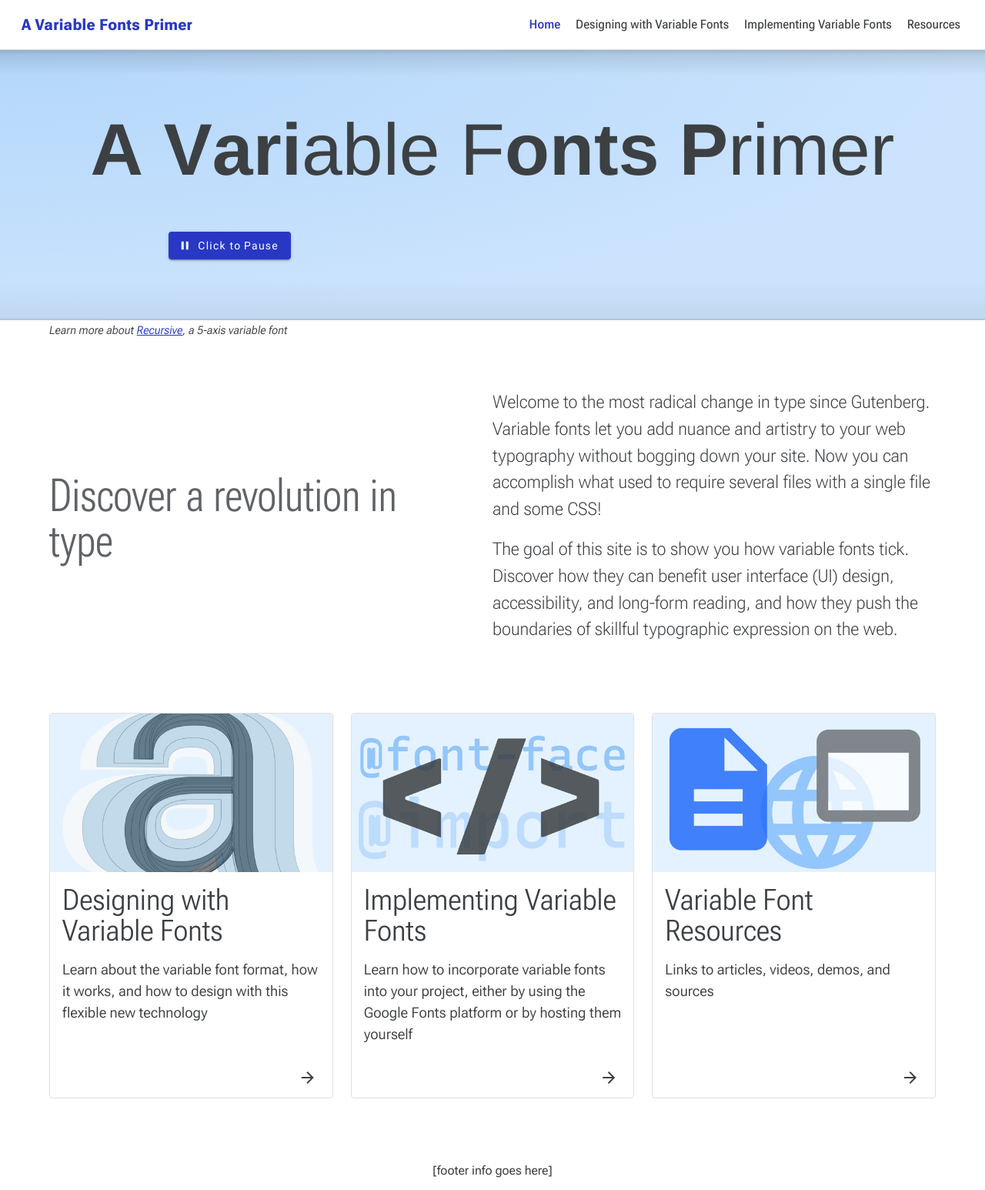
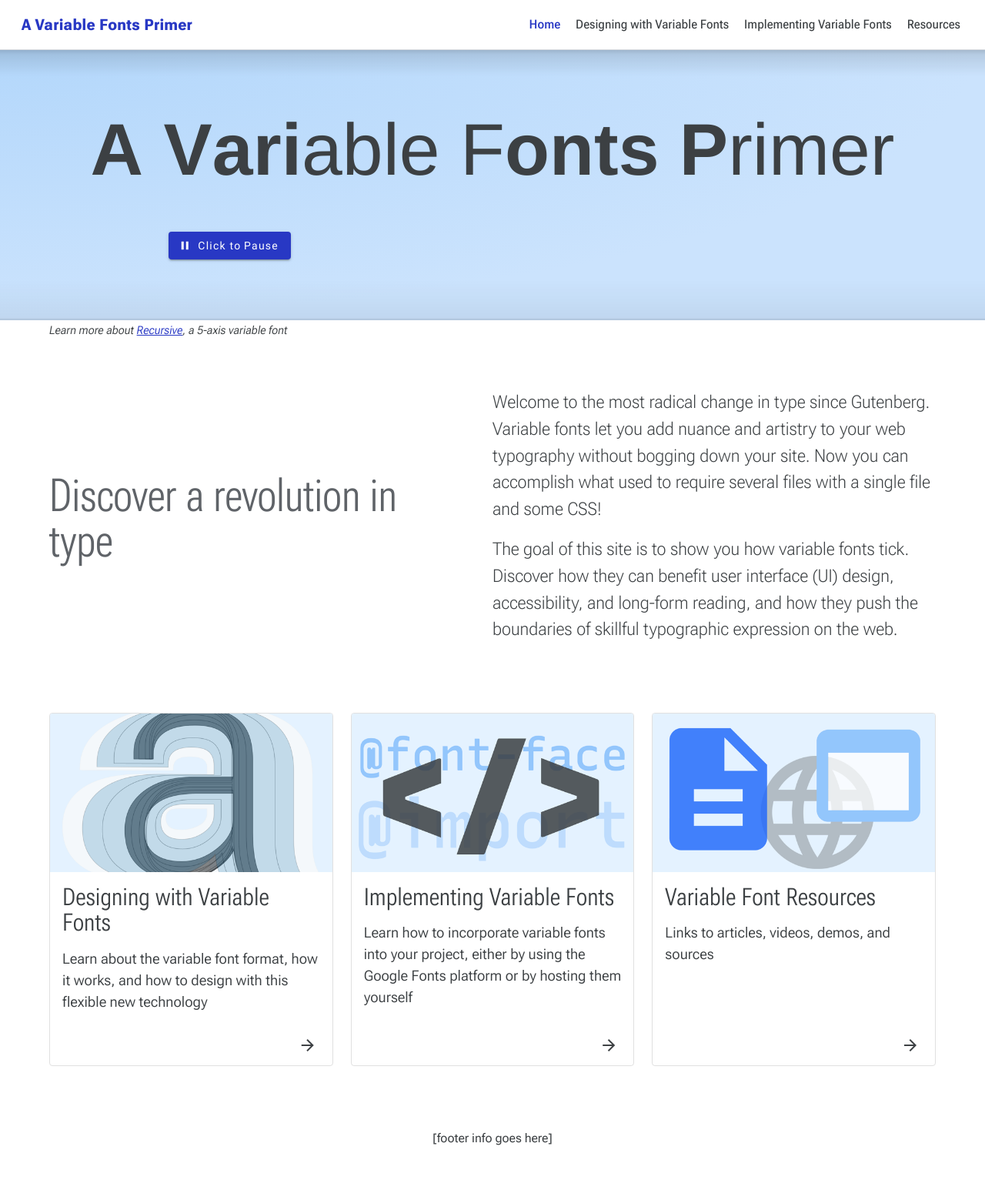
Before and after one commit to jpamental/variable-fonts, a Jekyll site: the page built from index.html, in a window 1280 px wide. Shown: the whole page at 77% size. Built offline with Jekyll 4.4.1, drawn with Linux system fonts in a browser that asks for light colours; some web fonts are replaced; a style sheet for code colours, icons or effects is not loaded.

Commit message:
smaller style and artwork updates

```diff
--- a/_includes/beatrice/03-organisms/07-home-grid/_home-grid.scss
+++ b/_includes/beatrice/03-organisms/07-home-grid/_home-grid.scss
@@ -48,6 +48,8 @@
       display: flex;
     }
     > * {
+      --h3-font-size-max: 2;
+      --h3-vf-wdth: 45;
       flex-grow: 1;
       justify-content: space-between;
       margin-bottom: calc( var(--body-text-spacer) * 2 );
--- a/pages/implementing_variable_fonts.html
+++ b/pages/implementing_variable_fonts.html
@@ -15,7 +15,7 @@ permalink: /implementing-variable-fonts/
 
   <p>There is already a comprehensive page on the Google Fonts developer documentation site (linked above), so here the focus will be specifically on working with variable font axis and range combinations in order to have the greatest flexibility available in your design.  The new API for requesting fonts lets you request any of a <a href="https://developers.google.com/fonts/docs/css2#list_of_variable_fonts">growing number of variable fonts</a> in their catalog. The syntax is pretty flexible, and allows you to request a specific combination of axes, static values, and ranges. Because the Google Fonts developer documentation site is so comprehensive, here the focus will specifically be on working with variable font axis and range combinations so you have the greatest flexibility available when designing your project.</p>
 
-  <h2>Making the request</h2>
+  <h3>Making the request</h3>
 
   <p>After selecting a variable font to use via the API, the first thing you need to pay attention to is the changes in syntax from v1 to v2. Requesting Yanone Kaffeesatz as a variable font with a weight axis range of 200–700 looks like this:</p>
 
@@ -52,7 +52,7 @@ permalink: /implementing-variable-fonts/
     <li>Keep corresponding value sets in numerical order</li>
   </ul>
 
-  <h2>Range versus static point</h2>
+  <h3>Range versus static point</h3>
 
   <p>This version of the API can serve both static and variable fonts—and indeed static instances of variable fonts. In other words, the same URL structure can retrieve the static fonts, a variable font range, or a variable font instance at a single specific value. Although in some cases it may be useful to request, say, only the 575 weight of a given typeface, the real benefits of using variable fonts often lie in using more of the available range, which is why that’s the focus of most of the demos on this site.</p>
 
```
Also changed, not shown: assets/css/styles.css, assets/img/card-resources.png, 1 other file.
